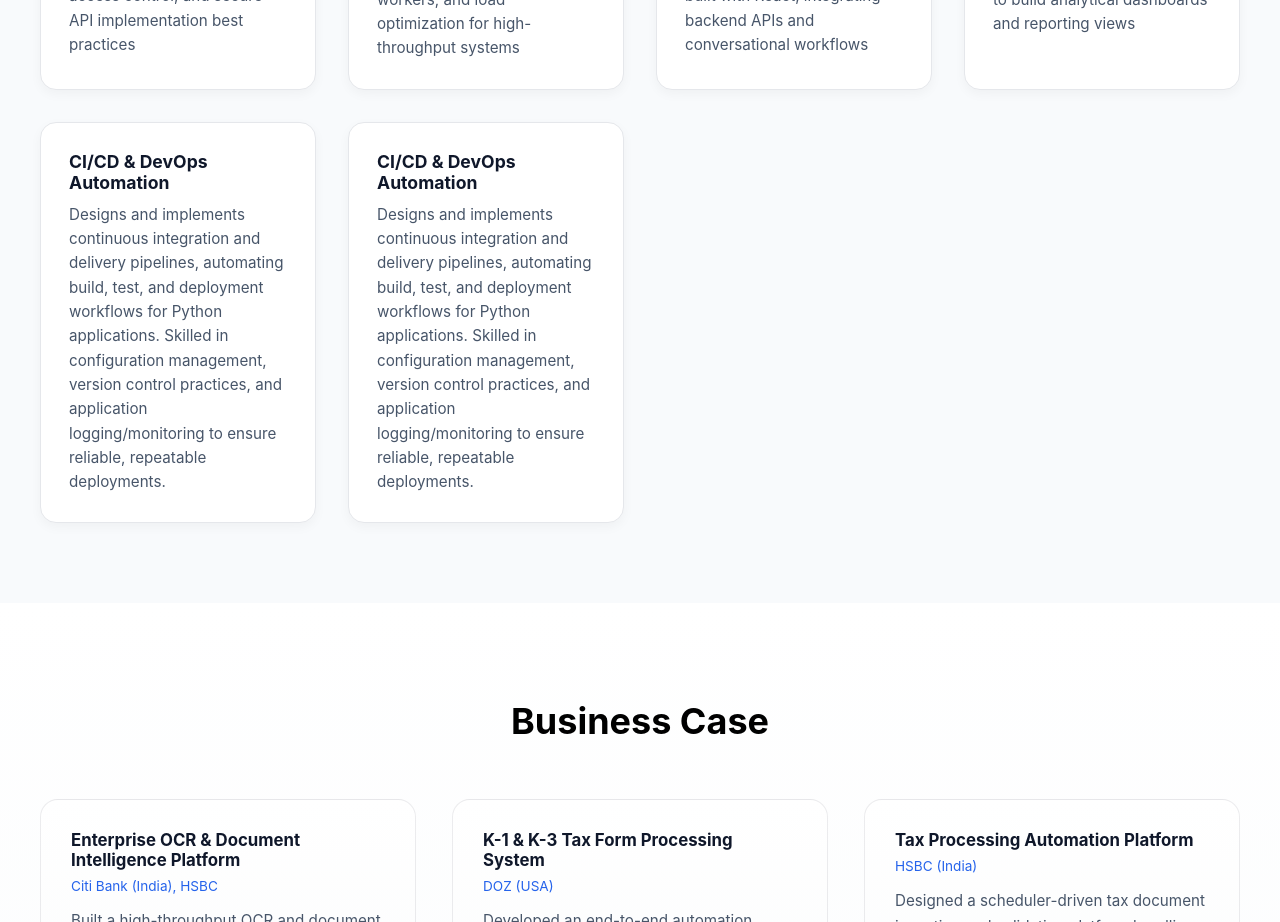
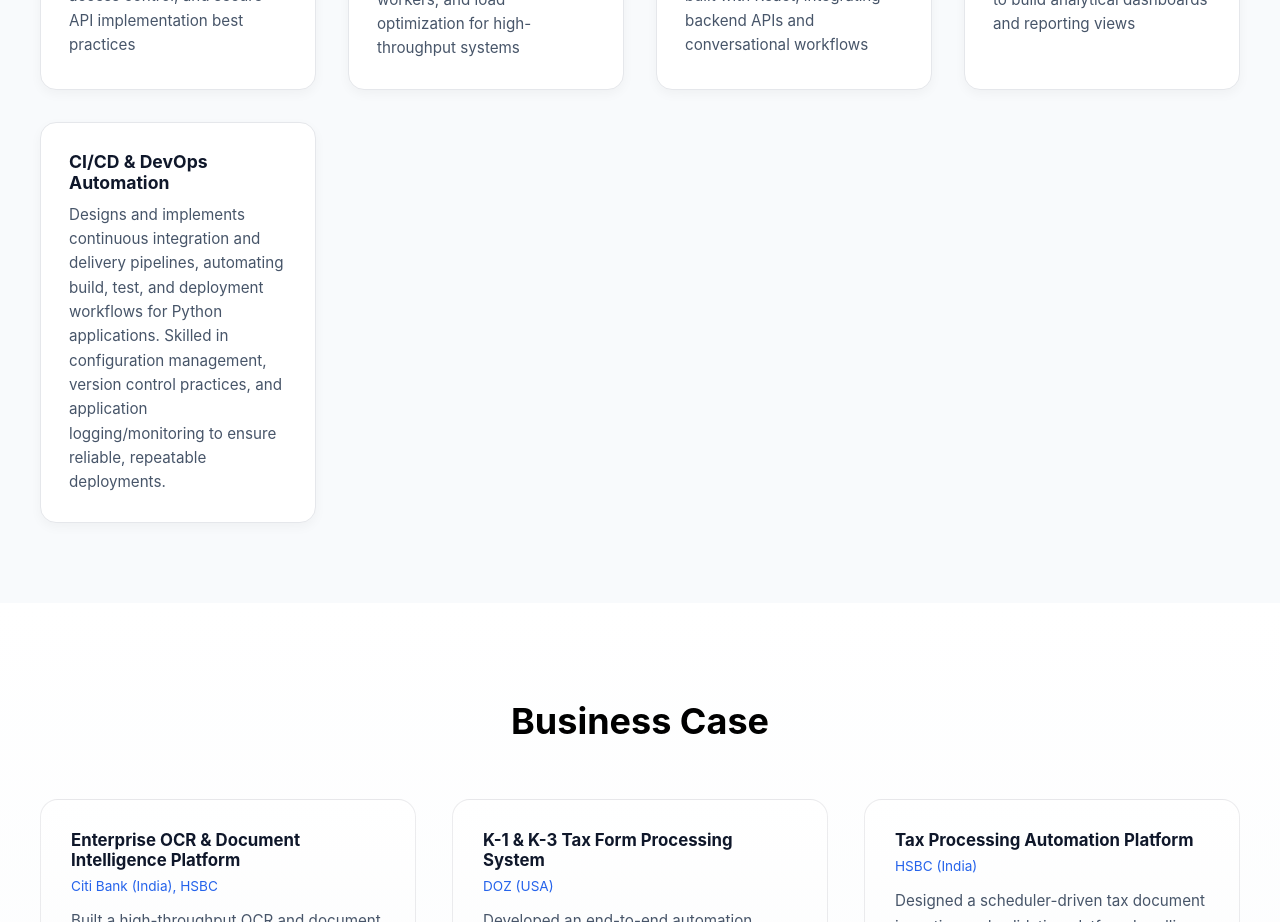
Before and after one commit to murshidvpdev/portfolio-murshi, a React (Vite) app in the folder murshi_portfolio/: page / in a window 1280 px wide. Shown: the part 1580-2502 px from the top of the page. Built offline with nearby package versions, Linux system fonts and the light colour scheme.

Commit message:
fix: remove duplicate CI/CD & DevOps Automation skill card

```diff
--- a/murshi_portfolio/src/sections/Expertise.jsx
+++ b/murshi_portfolio/src/sections/Expertise.jsx
@@ -55,10 +55,6 @@ const skills = [
     title: "CI/CD & DevOps Automation",
     desc: "Designs and implements continuous integration and delivery pipelines, automating build, test, and deployment workflows for Python applications. Skilled in configuration management, version control practices, and application logging/monitoring to ensure reliable, repeatable deployments."
   },
-  {
-    title: "CI/CD & DevOps Automation",
-    desc: "Designs and implements continuous integration and delivery pipelines, automating build, test, and deployment workflows for Python applications. Skilled in configuration management, version control practices, and application logging/monitoring to ensure reliable, repeatable deployments."
-  }
 ];
 
 
```
